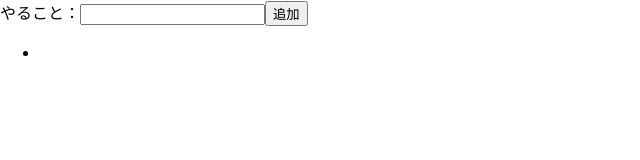
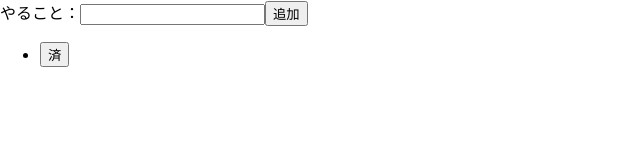
Before and after one commit to iruma-tea/react_introduction, a React (Create React App) app in the folder my-react/: page / in a window 1280 px wide. Both pictures are taken after a click on the button "追加". Shown: the top 160 px of the page, without its empty margins (0-640 px from the left). Built offline with nearby package versions, Linux system fonts and the light colour scheme.

Commit message:
Todo(配列の更新)を追加

```diff
--- /dev/null
+++ b/my-react/src/chap04/StateTodo.css
@@ -0,0 +1,3 @@
+.done {
+    text-decoration: line-through;
+}
--- a/my-react/src/chap04/StateTodo.js
+++ b/my-react/src/chap04/StateTodo.js
@@ -1,4 +1,5 @@
 import {useState} from 'react';
+import './StateTodo.css';
 
 // Todo項目idの最大値(登録都度にインクリメント)
 let maxId = 0;
@@ -27,6 +28,20 @@
         );
     };
 
+    // [済] ボタンでTodo項目を完了状態にする
+    const handlDone = e => {
+        setTodo(todo.map(item => {
+            if (item.id === Number(e.target.dataset.id)) {
+                return {
+                    ...item,
+                    isDone: true
+                };
+            } else {
+                return item
+            }
+        }));
+    };
+
     return (
         <div>
             <label>
@@ -35,7 +50,10 @@
             <button type='button' onClick={handleClick}>追加</button>
             <ul>
                 {todo.map(item => (
-                    <li key={item.id}>{item.title}</li>
+                    <li key={item.id} className={item.isDone ? 'done' : ''}>
+                        {item.title}
+                        <button onClick={handlDone} data-id={item.id}>済</button>
+                    </li>
                 ))}
             </ul>
         </div>
```
